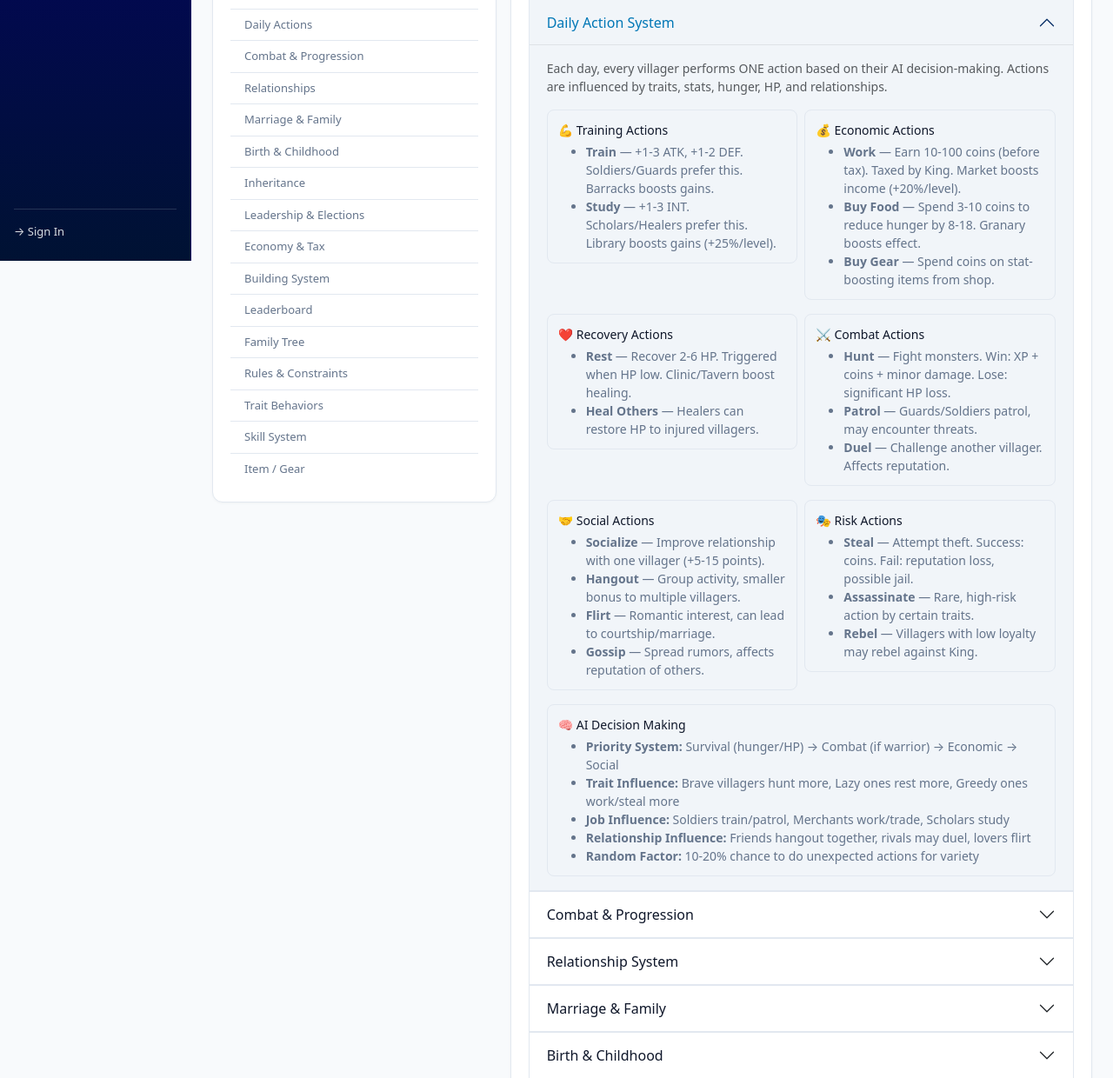
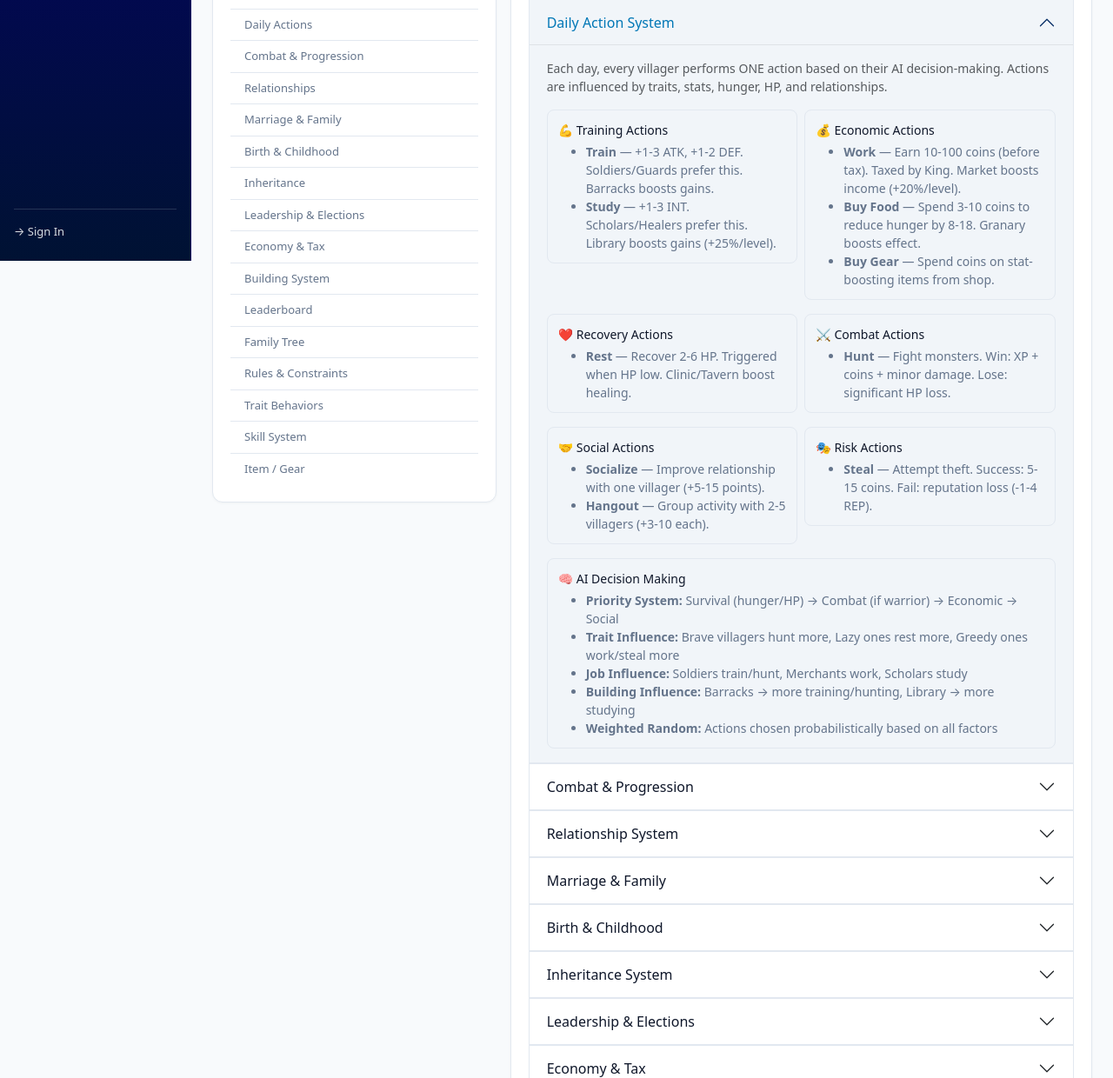
Before and after one commit to GeraldPlakasa/ashen-world, a Flask app: page /features in a window 1280 px wide, after a click on "Daily Action System". Shown: the part 500-1740 px from the top of the page at 87% size. Run offline with Flask 3, Linux system fonts and the light colour scheme; data comes from the database, SQL or seed files in the repository; data that the repository does not hold is empty.

Commit message:
fix: remove non-existent actions from Daily Action System
Removed actions that don't exist in codebase:
- Heal Others (no heal action)
- Patrol (no patrol action)
- Duel (no duel action)
- Flirt (no flirt action)
- Gossip (no gossip action)
- Assassinate (exists as auto phase, not player action)
- Rebel (no rebel action)

Actual actions in code:
train, study, work, rest, socialize, hangout, steal, buy_food, buy_gear, hunt

Also updated AI Decision Making to reflect actual mechanics

```diff
--- a/templates/features.html
+++ b/templates/features.html
@@ -703,7 +703,6 @@
                                 <div style="color: var(--aw-text);" class="small mb-1">❤️ Recovery Actions</div>
                                 <ul class="small mb-0">
                                   <li><strong>Rest</strong> — Recover 2-6 HP. Triggered when HP low. Clinic/Tavern boost healing.</li>
-                                  <li><strong>Heal Others</strong> — Healers can restore HP to injured villagers.</li>
                                 </ul>
                               </div>
                             </div>
@@ -712,8 +711,6 @@
                                 <div style="color: var(--aw-text);" class="small mb-1">⚔️ Combat Actions</div>
                                 <ul class="small mb-0">
                                   <li><strong>Hunt</strong> — Fight monsters. Win: XP + coins + minor damage. Lose: significant HP loss.</li>
-                                  <li><strong>Patrol</strong> — Guards/Soldiers patrol, may encounter threats.</li>
-                                  <li><strong>Duel</strong> — Challenge another villager. Affects reputation.</li>
                                 </ul>
                               </div>
                             </div>
@@ -725,9 +722,7 @@
                                 <div style="color: var(--aw-text);" class="small mb-1">🤝 Social Actions</div>
                                 <ul class="small mb-0">
                                   <li><strong>Socialize</strong> — Improve relationship with one villager (+5-15 points).</li>
-                                  <li><strong>Hangout</strong> — Group activity, smaller bonus to multiple villagers.</li>
-                                  <li><strong>Flirt</strong> — Romantic interest, can lead to courtship/marriage.</li>
-                                  <li><strong>Gossip</strong> — Spread rumors, affects reputation of others.</li>
+                                  <li><strong>Hangout</strong> — Group activity with 2-5 villagers (+3-10 each).</li>
                                 </ul>
                               </div>
                             </div>
@@ -735,9 +730,7 @@
                               <div class="feature-box">
                                 <div style="color: var(--aw-text);" class="small mb-1">🎭 Risk Actions</div>
                                 <ul class="small mb-0">
-                                  <li><strong>Steal</strong> — Attempt theft. Success: coins. Fail: reputation loss, possible jail.</li>
-                                  <li><strong>Assassinate</strong> — Rare, high-risk action by certain traits.</li>
-                                  <li><strong>Rebel</strong> — Villagers with low loyalty may rebel against King.</li>
+                                  <li><strong>Steal</strong> — Attempt theft. Success: 5-15 coins. Fail: reputation loss (-1-4 REP).</li>
                                 </ul>
                               </div>
                             </div>
@@ -750,9 +743,9 @@
                                 <ul class="small mb-0">
                                   <li><strong>Priority System:</strong> Survival (hunger/HP) → Combat (if warrior) → Economic → Social</li>
                                   <li><strong>Trait Influence:</strong> Brave villagers hunt more, Lazy ones rest more, Greedy ones work/steal more</li>
-                                  <li><strong>Job Influence:</strong> Soldiers train/patrol, Merchants work/trade, Scholars study</li>
-                                  <li><strong>Relationship Influence:</strong> Friends hangout together, rivals may duel, lovers flirt</li>
-                                  <li><strong>Random Factor:</strong> 10-20% chance to do unexpected actions for variety</li>
+                                  <li><strong>Job Influence:</strong> Soldiers train/hunt, Merchants work, Scholars study</li>
+                                  <li><strong>Building Influence:</strong> Barracks → more training/hunting, Library → more studying</li>
+                                  <li><strong>Weighted Random:</strong> Actions chosen probabilistically based on all factors</li>
                                 </ul>
                               </div>
                             </div>
```
